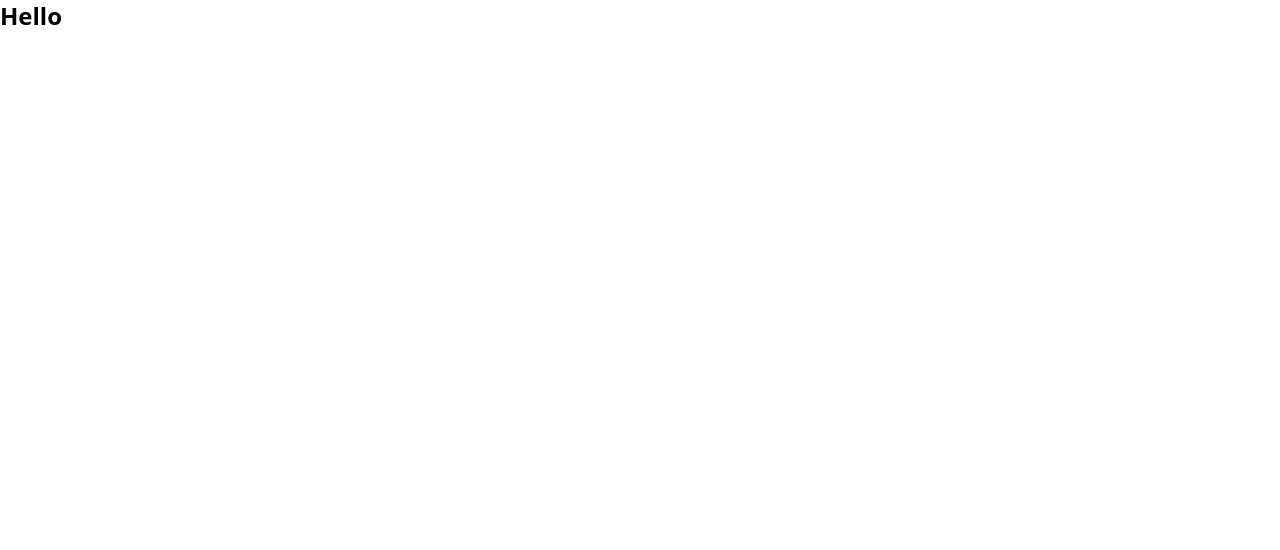
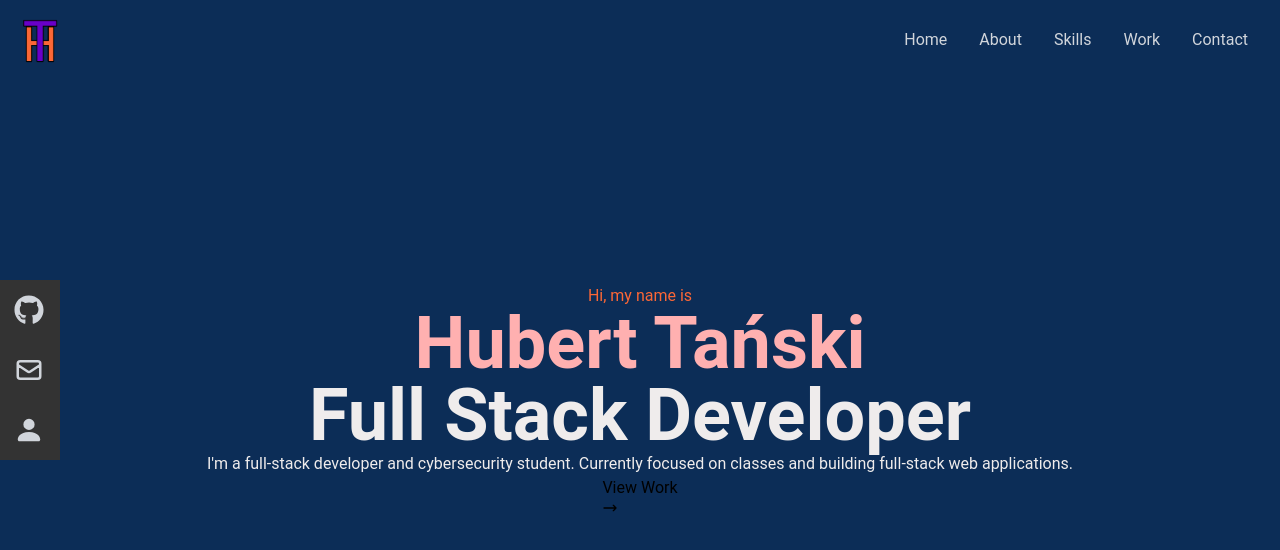
Before and after one commit to HETTski/Portfolio, a React (Create React App) app: page / in a window 1280 px wide. Shown: the top 550 px of the page. Built offline with nearby package versions, Linux system fonts and the light colour scheme.

Commit message:
fourth commit

```diff
--- a/package.json
+++ b/package.json
@@ -8,6 +8,7 @@
     "@testing-library/user-event": "^13.5.0",
     "react": "^18.2.0",
     "react-dom": "^18.2.0",
+    "react-icons": "^5.0.1",
     "react-scripts": "5.0.1",
     "web-vitals": "^2.1.4"
   },
--- a/src/App.js
+++ b/src/App.js
@@ -1,9 +1,12 @@
+import Home from "./components/Home";
+import Navbar from "./components/Navbar";
 
 
 function App() {
   return (
     <div>
-      <h1 className="text-2xl font-bold">Hello</h1>
+      <Navbar />
+      <Home />
     </div>
   );
 }
--- /dev/null
+++ b/src/components/Home.jsx
@@ -0,0 +1,21 @@
+import React from 'react'
+import {HiArrowNarrowDown, HiOutlineArrowNarrowRight} from 'react-icons/hi'
+
+const Home = () => {
+  return (
+    <div name='home' className='w-full h-screen bg-[#0C2D57]'>
+    {/*container*/}
+        <div className='max-w-[1000px] mx-auto px-8 flex flex-col justify-center items-center h-full'>
+            <p className='text-[#FC6736]'>Hi, my name is </p>
+            <h1 className='text-4xl sm:text-7xl font-bold text-[#FFB0B0]'>Hubert Tański</h1>
+            <h2 className='text-4xl sm:text-7xl font-bold text-[#EFECEC]'>Full Stack Developer</h2>
+            <p className='text-[#EFECEC]'>I'm a full-stack developer and cybersecurity student. Currently focused on classes and building full-stack web applications.</p>
+            <div>
+                <button>View Work <HiOutlineArrowNarrowRight/></button>
+            </div>
+        </div>
+    </div>
+  )
+}
+
+export default Home
--- a/src/components/Navbar.jsx
+++ b/src/components/Navbar.jsx
@@ -1,8 +1,65 @@
-import React from 'react'
+import React, {useState} from 'react'
+import {FaBars, FaTimes, FaGithub} from 'react-icons/fa'
+import {HiOutlineMail} from 'react-icons/hi'
+import {BsFillPersonFill} from 'react-icons/bs'
+import Logo from '../assets/logo.png'
 
 const Navbar = () => {
+
+    const [nav, setNav] = useState(false)
+
+    const handleClick = () => {
+        setNav(!nav)
+    }
+
   return (
-    <div>Navbar</div>
+    <div className='fixed w-full h-[80px] flex justify-between items-center px-4 bg-[#0C2D57] text-gray-300'>
+        <div>
+            <img src={Logo} alt="logo" className='h-12'/>
+        </div>
+        {/*menu*/}
+        <div className='hidden md:flex'>
+            <ul className='hidden md:flex'>
+                <li>Home</li>
+                <li>About</li>
+                <li>Skills</li>
+                <li>Work</li>
+                <li>Contact</li>
+            </ul>
+        </div>
+        {/*Fabars*/}
+        <div onClick={handleClick} className='md:hidden z-10'>
+            {!nav ? <FaBars /> : <FaTimes />}
+        </div>
+        {/*Mobile menu*/}
+        <ul className={!nav ? 'hidden' : 'absolute top-0 left-0 w-full h-screen flex-col justify-center bg-[#0C2D57] text-center flex items-center'}>
+            <li className='py-6 text-4xl'>Home</li>
+            <li className='py-6 text-4xl'>About</li>
+            <li className='py-6 text-4xl'>Skills</li>
+            <li className='py-6 text-4xl'>Work</li>
+            <li className='py-6 text-4xl'>Contact</li>
+        </ul>
+        {/*social icons*/}
+        <div className='hidden lg:flex fixed flex-col top-[35%] left-0'>
+            <ul>
+                <li className='w-[160px] h-[60px] flex justify-between items-center ml-[-100px] hover:ml-[-10px] duration-300 bg-[#333]'>
+                    <a className="flex justify-between items-center w-full text-gray-300" href="/">
+                        Github <FaGithub  size={30}/>
+                    </a>
+                </li>
+                <li className='w-[160px] h-[60px] flex justify-between items-center ml-[-100px] hover:ml-[-10px] duration-300 bg-[#333]'>
+                    <a className="flex justify-between items-center w-full text-gray-300" href="/">
+                        Email <HiOutlineMail  size={30}/>
+                    </a>
+                </li>
+                <li className='w-[160px] h-[60px] flex justify-between items-center ml-[-100px] hover:ml-[-10px] duration-300 bg-[#333]'>
+                    <a className="flex justify-between items-center w-full text-gray-300" href="/">
+                        Resume <BsFillPersonFill  size={30}/>
+                    </a>
+                </li>
+            </ul>
+        </div>
+    </div>
   )
 }
 
--- a/src/index.css
+++ b/src/index.css
@@ -1,3 +1,15 @@
 @tailwind base;
 @tailwind components;
 @tailwind utilities;
+
+@import url('https://fonts.googleapis.com/css2?family=Roboto:wght@300;400;500;700&display=swap');
+
+@layer base{
+    body{
+        font-family: 'Roboto', sans-serif;
+    }
+    li{
+        @apply px-4;
+        @apply cursor-pointer;
+    }
+}
```
Also changed, not shown: src/assets/logo.png (added), 1 other file (tests, documents, lock files or other folders).
